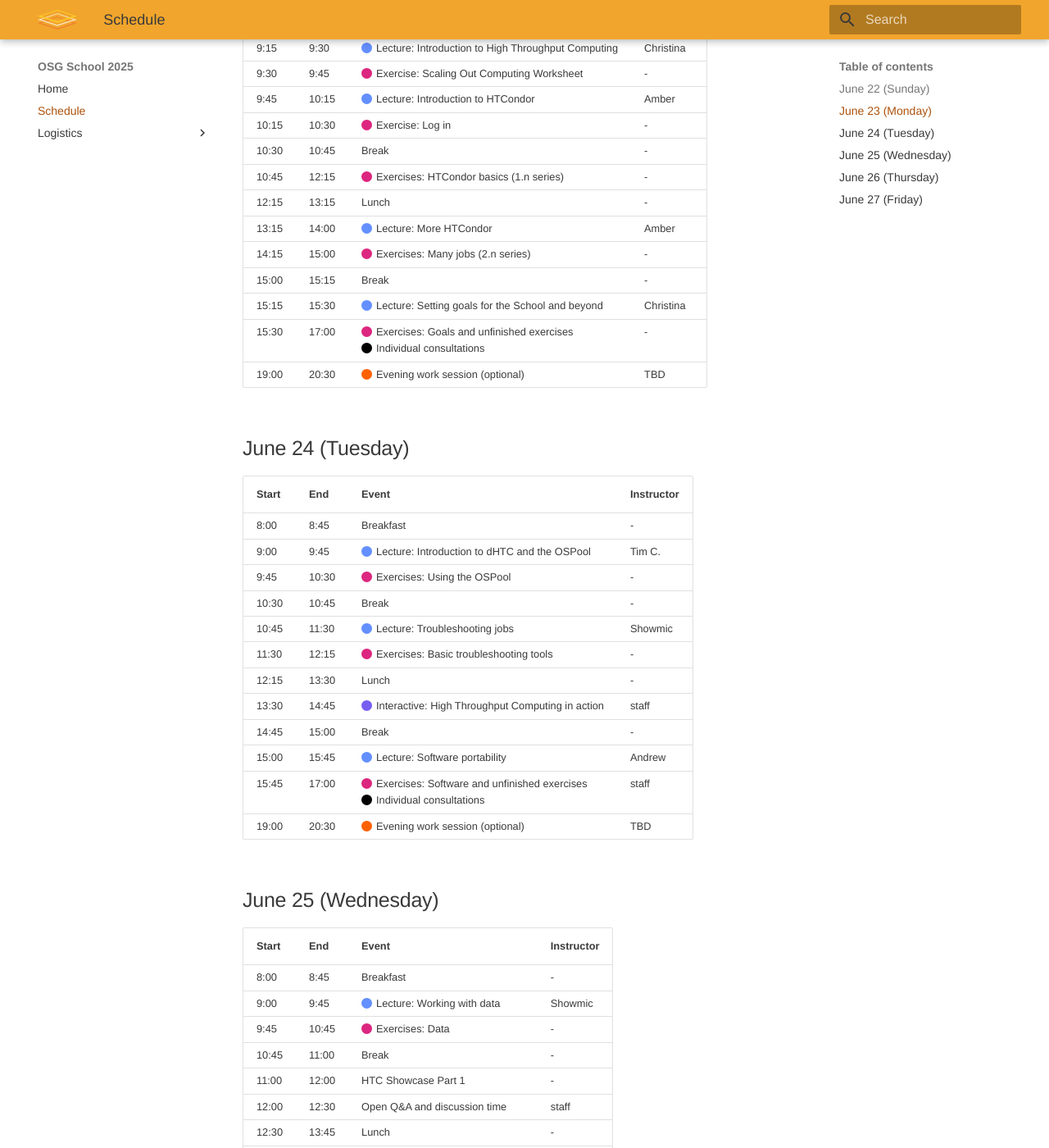
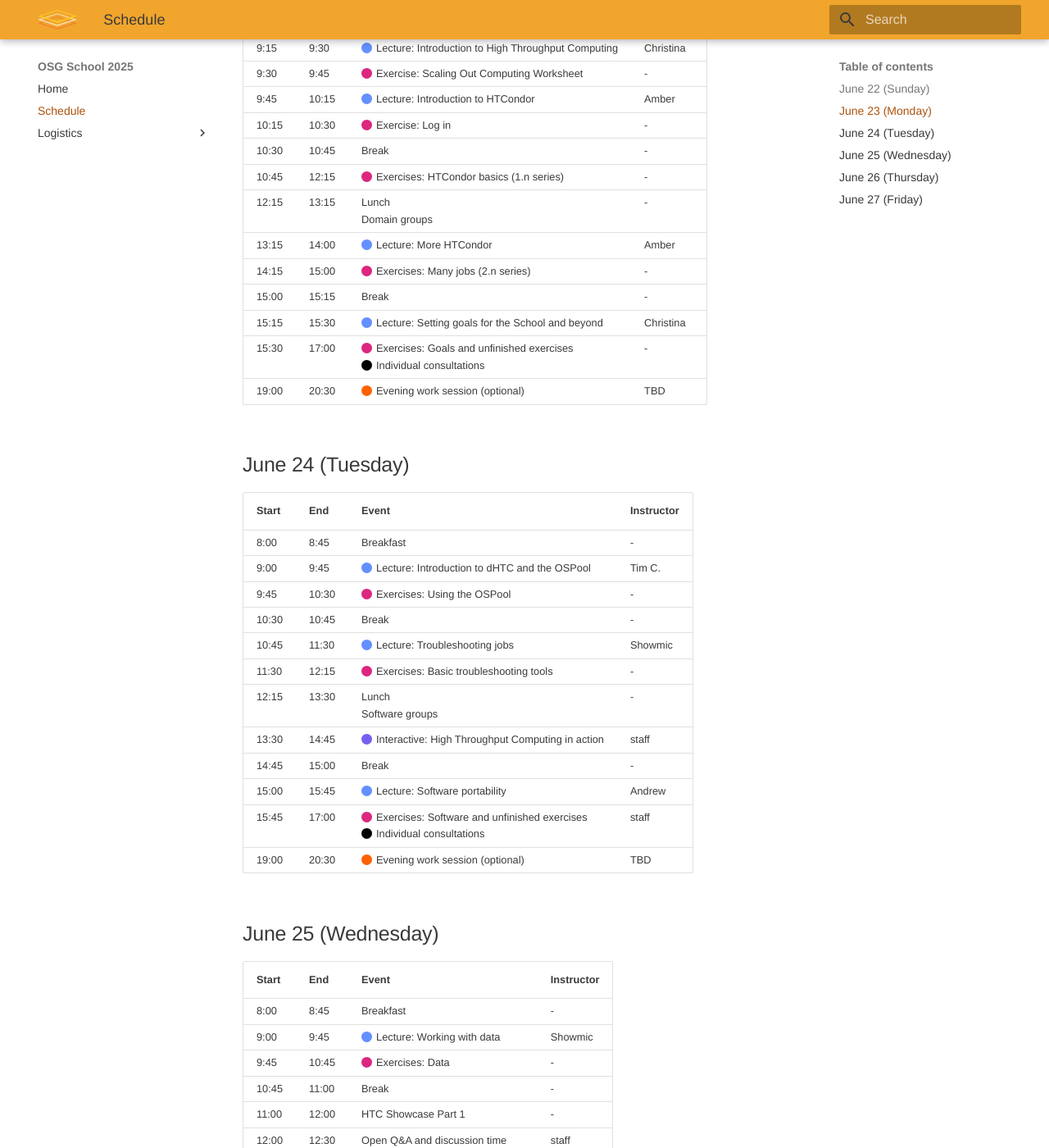
Before and after one commit to osg-htc/school-2025, an MkDocs documentation site: the page built from docs/schedule.md, in a window 1280 px wide and 1400 px high, scrolled down 527 px. Shown: the whole window at 82% size. Built offline with MkDocs 1.6.1 and Material for MkDocs 9.7.7, drawn with Linux system fonts in a browser that asks for light colours.

Commit message:
Update schedule (#10)
* Add lunch groupings; fix instructor assignment

```diff
--- a/docs/schedule.md
+++ b/docs/schedule.md
@@ -70,7 +70,10 @@ All School participants and staff are encourage to attend!
     <tr>
       <td>12:15</td>
       <td>13:15</td>
-      <td>Lunch</td>
+      <td>
+        Lunch<br>
+        Domain groups
+      </td>
       <td>-</td>
     </tr>
     <tr>
@@ -168,7 +171,10 @@ All School participants and staff are encourage to attend!
     <tr>
       <td>12:15</td>
       <td>13:30</td>
-      <td>Lunch</td>
+      <td>
+        Lunch<br>
+        Software groups
+      </td>
       <td>-</td>
     </tr>
     <tr>
```
Also changed, not shown: other parts of docs/schedule.md (+1 -1 lines).
